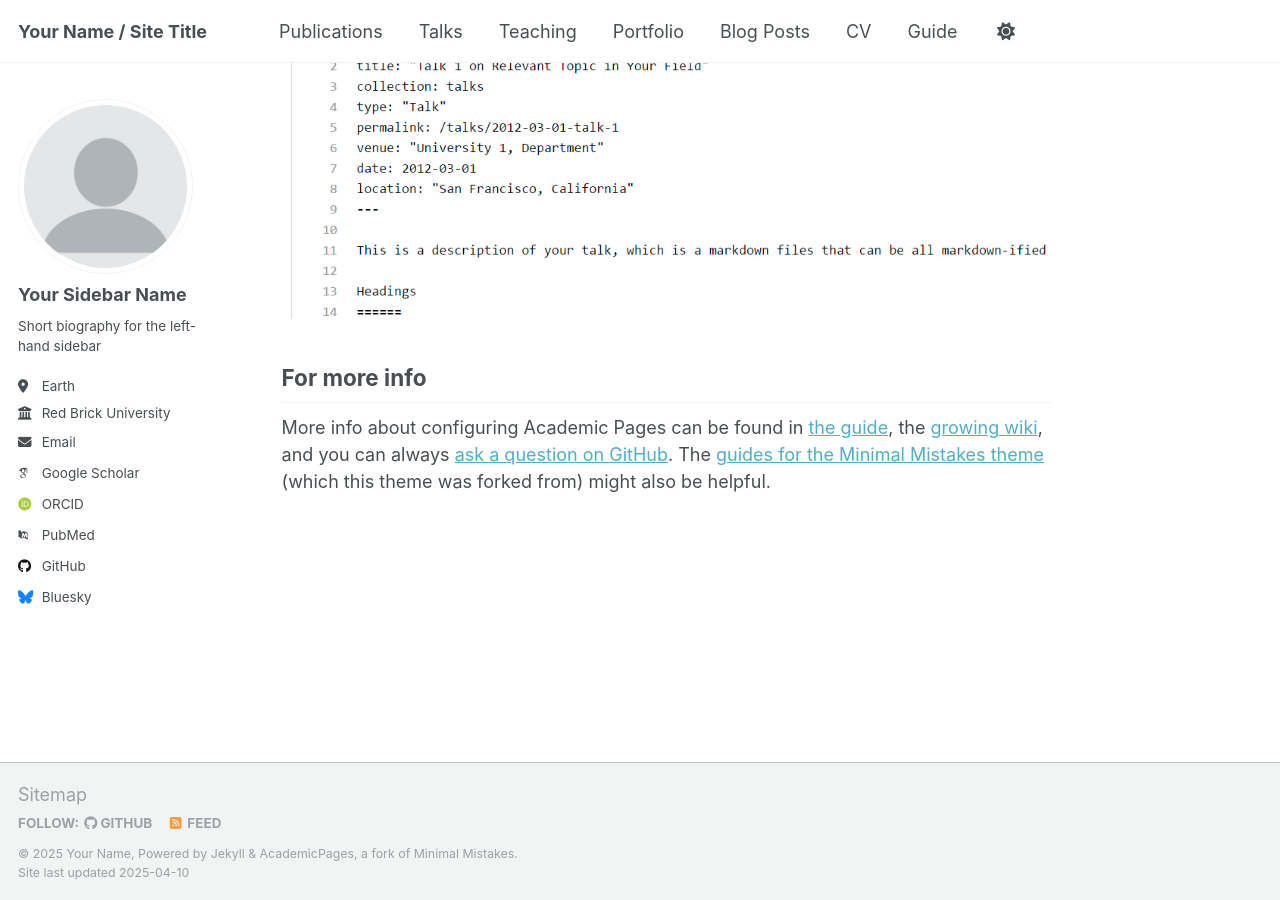
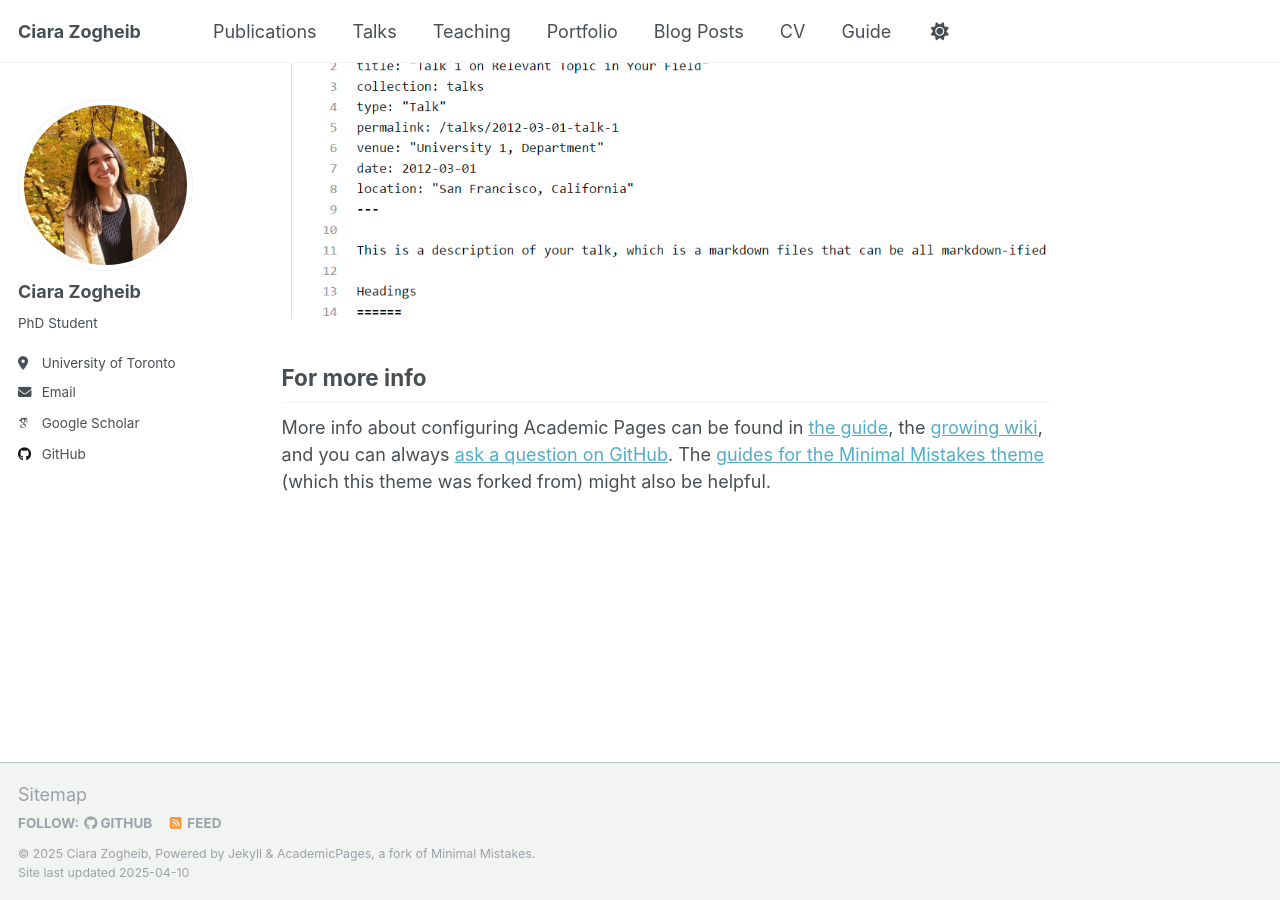
Before and after one commit to zogheibc/zogheibc.github.io, a Jekyll site: the page built from _pages/about.md, in a window 1280 px wide and 900 px high, scrolled down 2636 px. Built offline with Jekyll 4.4.1, drawn with Linux system fonts in a browser that asks for light colours; some web fonts are replaced.

Commit message:
Modifying intro page

```diff
--- a/_config.yml
+++ b/_config.yml
@@ -9,13 +9,13 @@
 # Basic Site Settings
 locale                   : "en-US"
 site_theme               : "default"
-title                    : "Your Name / Site Title"
+title                    : "Ciara Zogheib"
 title_separator          : "-"
-name                     : &name "Your Name"
-description              : &description "personal description"
-url                      : https://academicpages.github.io # the base hostname & protocol for your site e.g. "https://[your GitHub username].github.io"
+name                     : &name "Ciara Zogheib"
+description              : &description "PhD Student"
+url                      : https://zogheibc.github.io # the base hostname & protocol for your site e.g. "https://[your GitHub username].github.io"
 baseurl                  : "" # the subpath of your site, e.g. "/blog"
-repository               : "academicpages/academicpages.github.io"
+repository               : "zogheibc/zogheibc.github.io"
 
 # Site Author - The following control what appear as part of the author content on the side bar.
 #               If a field is blank the icon and link will not appear, otherwise it will be shown.
@@ -23,21 +23,21 @@ repository               : "academicpages/academicpages.github.io"
 author:
   # Biographic information
   avatar           : "profile.png"
-  name             : "Your Sidebar Name"
+  name             : "Ciara Zogheib"
   pronouns         : # example: "she/her"
-  bio              : "Short biography for the left-hand sidebar"
-  location         : "Earth"
-  employer         : "Red Brick University"
+  bio              : "PhD Student"
+  location         : "University of Toronto"
+  employer         :
   uri              : # URL
-  email            : "none@example.org"
+  email            : "ciara.zogheib@mail.utoronto.ca"
 
   # Academic websites
   arxiv            : # URL - Update with the correct link to your profile
-  googlescholar    : "https://scholar.google.com/citations?user=PS_CX0AAAAAJ"
+  googlescholar    : "https://scholar.google.com/citations?user=KxvNSLoAAAAJ&hl=en&oi=ao"
   impactstory      : # URL
-  orcid            : "http://orcid.org/yourorcidurl"
+  orcid            : # URL
   semantic         : # URL
-  pubmed           : "https://www.ncbi.nlm.nih.gov/pubmed/?term=john+snow"
+  pubmed           : # URL
   researchgate     : # URL
   scopus           : # URL
 
@@ -45,12 +45,12 @@ author:
   bitbucket        : # Username - Update with your username on the site
   codepen          : # Username
   dribbble         : # Username
-  github           : "academicpages"
+  github           : "zogheibc"
   kaggle           : # Username
   stackoverflow    : # User number or user number and name (i.e., use "1" or "1/jeff-atwood")
 
   # Social media
-  bluesky          : "bsky.app" # Replace this with you Bluesky username
+  bluesky          : # Replace this with you Bluesky username in quotes
   facebook         : # Username
   flickr           : # Username
   foursquare       : # Username
```
Also changed, not shown: images/profile.png.
